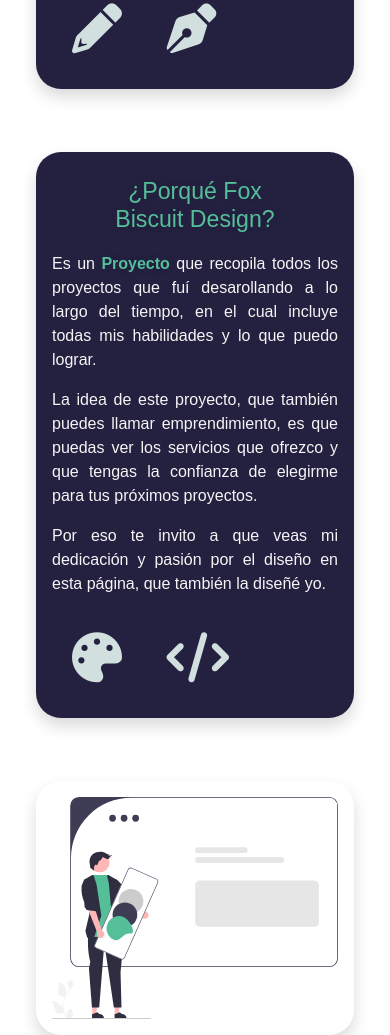
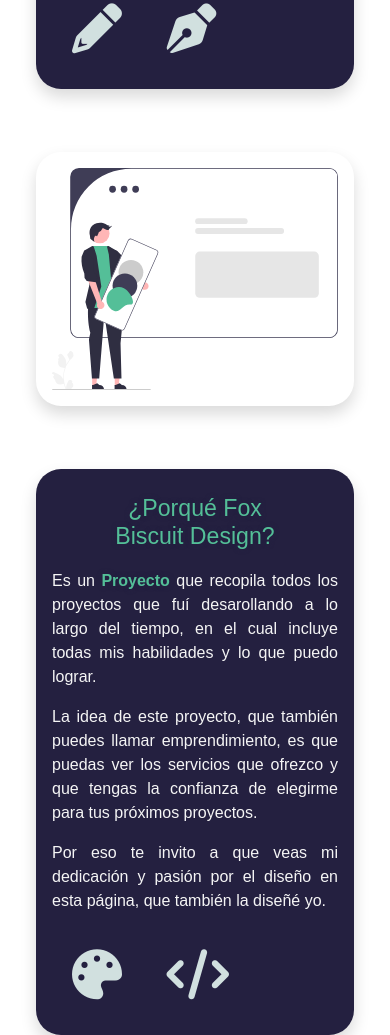
Before and after one commit to gisebag/Fox-Buscuit-Design, a plain HTML site: page pages/sobreMi.html in a window 390 px wide. Shown: the part 972-2007 px from the top of the page. Drawn offline with nearby package versions, Linux system fonts and the light colour scheme.

Commit message:
ajuste estilos page sobre mi

```diff
--- a/css/estilos.scss
+++ b/css/estilos.scss
@@ -439,6 +439,7 @@ label{
 
 @media only screen and (min-width: 320px) and (max-width: 1023px){
 
+
     /* -------Inicio----- */
     .inicio{
         display: inline-block;
@@ -480,6 +481,13 @@ label{
         width: 350px;
         height: 350px;
 
+    }
+
+    .arriba{
+        order: 1;
+    }
+    .abajo{
+        order: 2;
     }
 
     /* servicios */
--- a/pages/sobreMi.html
+++ b/pages/sobreMi.html
@@ -102,7 +102,7 @@
     <!-- texto 2 inicio -->
     <section class="container">
         <div class="row container d-flex justify-content-center fondoRow">
-            <div class="nright col-sm-12 col-lg-6 order-lg-5 order-xl-6 shadow p-3 mb-5 bg wow animate__animated animate__fadeInRight">
+            <div class="nright abajo col-sm-12 col-lg-6 order-lg-5 order-xl-6 shadow p-3 mb-5 bg wow animate__animated animate__fadeInRight">
                 <h3 class="text-center tituloHablemos2">¿Porqué Fox Biscuit Design?</h3>
                 <p class="textoSobre">Es un <strong class="roll">Proyecto</strong> que recopila todos los proyectos que fuí desarollando a lo largo del tiempo, en el cual incluye todas mis habilidades y lo que puedo lograr.</p>
                     <p class="textoSobre"> La idea de este proyecto, que también puedes llamar emprendimiento, es que puedas ver los servicios que ofrezco y que tengas la confianza de elegirme para tus próximos proyectos. </p>
@@ -111,7 +111,7 @@
                                 <i class="icon fa-solid fa-code"></i>
 
             </div>
-            <div class="nleft col-sm-12 col-lg-6 order-lg-6 order-xl-5 shadow p-3 mb-5 bg wow animate__animated animate__fadeInLeft">
+            <div class="nleft arriba col-sm-12 col-lg-6 order-lg-6 order-xl-5 shadow p-3 mb-5 bg wow animate__animated animate__fadeInLeft">
                 <img class="remote" src="../img/undraw_innovative.svg" alt="magic">
             </div>
             </div>
```
Also changed, not shown: css/estilos.css, 1 other file.
